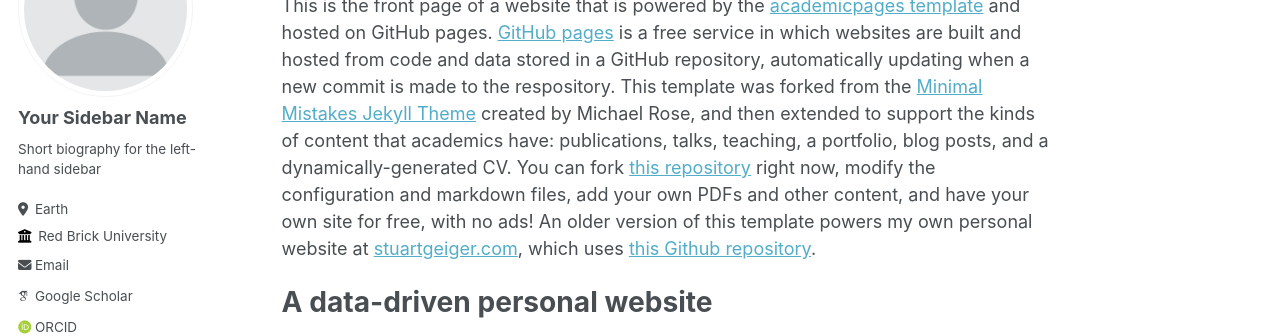
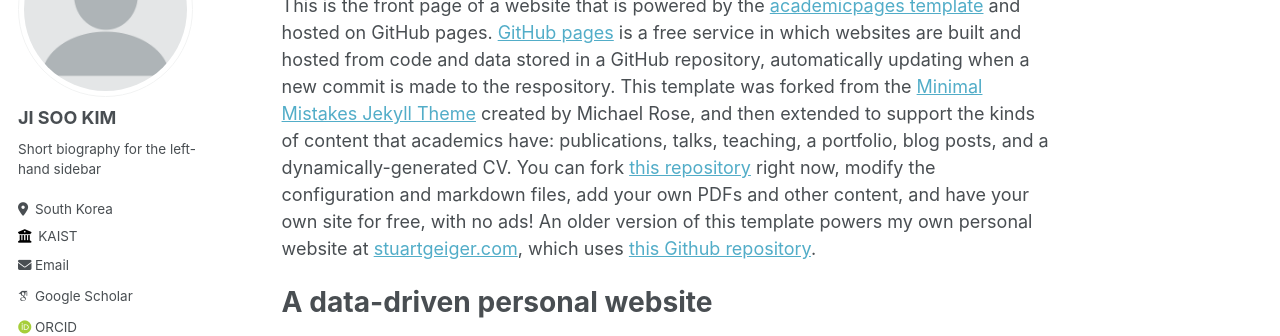
Before and after one commit to jk-jisookim/jk-jisookim.github.io, a Jekyll site: the page built from _pages/about.md, in a window 1280 px wide. Shown: the part 164-500 px from the top of the page. Built offline with Jekyll 4.4.1, drawn with Linux system fonts in a browser that asks for light colours; some web fonts are replaced.

Commit message:
Update _config.yml

```diff
--- a/_config.yml
+++ b/_config.yml
@@ -12,9 +12,9 @@ title                    : "Your Name / Site Title"
 title_separator          : "-"
 name                     : &name "Your Name"
 description              : &description "personal description"
-url                      : https://academicpages.github.io # the base hostname & protocol for your site e.g. "https://mmistakes.github.io"
+url                      : https://jk-jisookim.github.io # the base hostname & protocol for your site e.g. "https://mmistakes.github.io"
 baseurl                  : "" # the subpath of your site, e.g. "/blog"
-repository               : "academicpages/academicpages.github.io"
+repository               : "jk-jisookim/jk-jisookim.github.io"
 
 # Site Author - The following control what appear as part of the author content on the side bar.
 #               If a field is blank the icon and link will not appear, otherwise it will be shown.
@@ -22,19 +22,19 @@ repository               : "academicpages/academicpages.github.io"
 author:
   # Biographic information
   avatar           : "profile.png"
-  name             : "Your Sidebar Name"
+  name             : "JI SOO KIM"
   pronouns         : # example: "she/her"
   bio              : "Short biography for the left-hand sidebar"
-  location         : "Earth"
-  employer         : "Red Brick University"
+  location         : "South Korea"
+  employer         : "KAIST"
   uri              : # URL
-  email            : "none@example.org"
+  email            : "jk1577@kaist.ac.kr"
 
   # Academic websites
   arxiv            : # URL - Update with the correct link to your profile
   googlescholar    : "https://scholar.google.com/citations?user=PS_CX0AAAAAJ"
   impactstory      : # URL
-  orcid            : "http://orcid.org/yourorcidurl"
+  orcid            : "http://orcid.org/0009-0000-9789-6963"
   pubmed           : "https://www.ncbi.nlm.nih.gov/pubmed/?term=john+snow"
   researchgate     : # URL
 
@@ -42,7 +42,7 @@ author:
   bitbucket        : # Username - Update with your username on the site
   codepen          : # Username
   dribbble         : # Username
-  github           : "academicpages"
+  github           : "jk-jisookim"
   kaggle           : # Username
   stackoverflow    : # User number or user number and name (i.e., use "1" or "1/jeff-atwood")
 
@@ -64,7 +64,7 @@ author:
   steam            : # Username
   telegram         : # URL
   tumblr           : # Username
-  twitter          : "UniofOxford"  # Replace this with your X / Twitter handle
+  twitter          : "Jisoo_Kim_311"  # Replace this with your X / Twitter handle
   vine             : # Username
   weibo            : # Username
   wikipedia        : # Username
```
